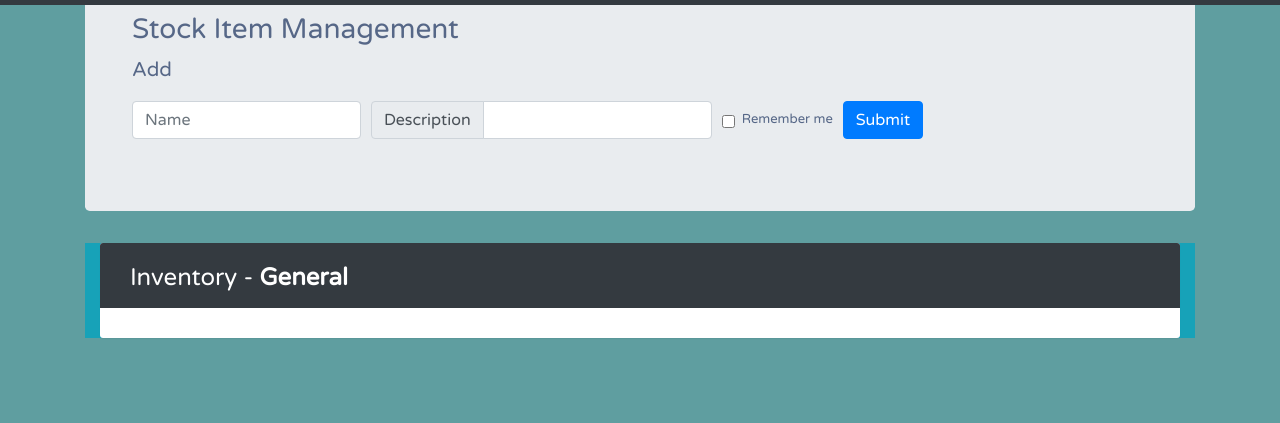
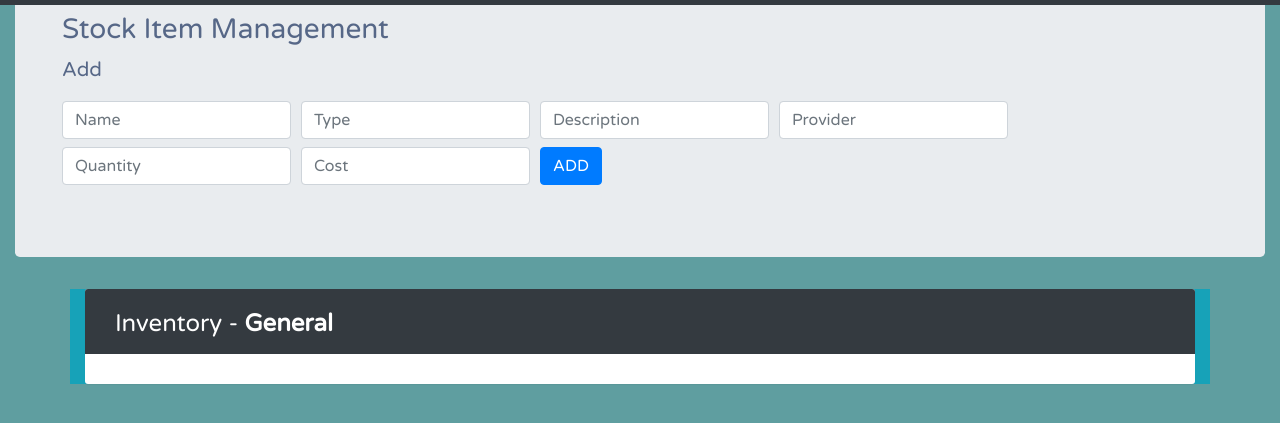
Before and after one commit to rodolfojc/iwa-project, a plain HTML site: page views/index.html in a window 1280 px wide. Shown: the part 51-474 px from the top of the page. Drawn offline with nearby package versions, Linux system fonts and the light colour scheme; no server answers.

Commit message:
Implemented in-form for adding new Stock Items

```diff
--- a/views/index.html
+++ b/views/index.html
@@ -319,36 +319,39 @@
 
 	<!-- Page Content -->
 
-	<main role="main" class="container">
+	<main role="main" class="container-fluid">
     <div class="jumbotron jumbotron-fluid-center">
-        <div class="container">
+        <div class="container-fluid">
             <h3 class="display-5">Stock Item Management</h3>
             <p class="lead">Add</p>
             <form>
             <div class="form-row align-items-center">
                 <div class="col-auto">
-                <label class="sr-only" for="inlineFormInput">Name</label>
-                <input type="text" class="form-control mb-2" id="inlineFormInput" placeholder="Name">
+                    <label class="sr-only" for="inlineFormInput">Name</label>
+                    <input type="text" class="form-control mb-2" placeholder="Name">
+                </div>
+                 <div class="col-auto">
+                    <label class="sr-only" for="inlineFormInput">Type</label>
+                    <input type="text" class="form-control mb-2" placeholder="Type">
+                </div>
+                 <div class="col-auto">
+                    <label class="sr-only" for="inlineFormInput">Description</label>
+                    <input type="text" class="form-control mb-2" placeholder="Description">
+                </div>
+                 <div class="col-auto">
+                    <label class="sr-only" for="inlineFormInput">Provider</label>
+                    <input type="text" class="form-control mb-2" placeholder="Provider">
                 </div>
                 <div class="col-auto">
-                <label class="sr-only" for="inlineFormInputGroup">Description</label>
-                <div class="input-group mb-2">
-                    <div class="input-group-prepend">
-                    <div class="input-group-text">Description</div>
-                    </div>
-                    <input type="text" class="form-control" id="inlineFormInputGroup" placeholder="">
-                </div>
+                    <label class="sr-only" for="inlineFormInput">Quantity</label>
+                    <input type="number" class="form-control mb-2" placeholder="Quantity">
                 </div>
                 <div class="col-auto">
-                <div class="form-check mb-2">
-                    <input class="form-check-input" type="checkbox" id="autoSizingCheck">
-                    <label class="form-check-label" for="autoSizingCheck">
-                    Remember me
-                    </label>
-                </div>
+                    <label class="sr-only" for="inlineFormInput">Cost</label>
+                    <input type="number" class="form-control mb-2" placeholder="Cost">
                 </div>
                 <div class="col-auto">
-                <button type="submit" class="btn btn-primary mb-2">Submit</button>
+                <button type="submit" class="btn btn-primary mb-2">ADD</button>
                 </div>
             </div>
             </form>
```
